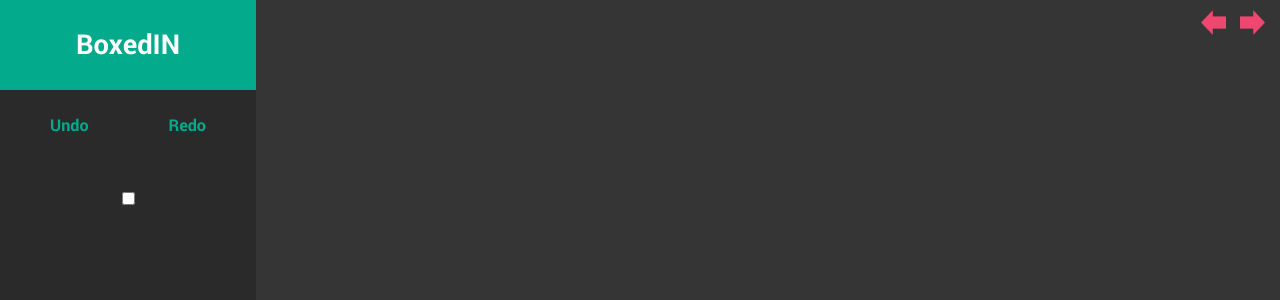
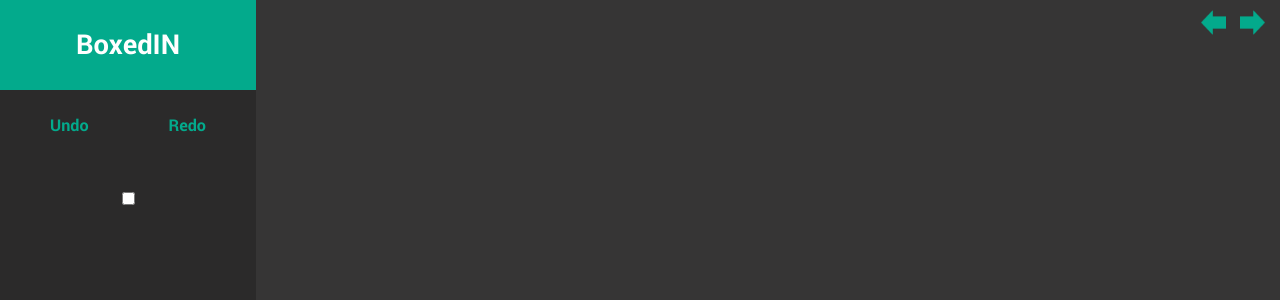
Before and after one commit to santosgagbegnon/BoxedIN, a Flask app: page /app in a window 1280 px wide; the page is wider, and only the part inside the window is pictured. Shown: the top 300 px of that part. Run offline with Flask 2, Linux system fonts and the light colour scheme; some libraries are stand-ins or nearby versions.

Commit message:
fixed assets and added random colouring

```diff
--- a/static/css/app.css
+++ b/static/css/app.css
@@ -41,8 +41,6 @@ html{
 	outline: none;
 	padding: 0;
 	border: none;
-
-
 }
 
 #undo-button{
@@ -83,12 +81,13 @@ html{
 	outline: none;
 	text-align: center;
 	font-size: 15px;
-  }
+}
 
 .trash-button{
 	border: none;
 	position: absolute;
 	vertical-align: middle;
+	margin-top: -2px;
 	right: 30px;
 	height: 25px;
 	width: 25px;
--- a/static/scripts/app.js
+++ b/static/scripts/app.js
@@ -417,7 +417,7 @@ function createLabelElement(label){
     const trash_button = document.createElement("input")
     trash_button.className = "trash-button"
     trash_button.type = "image"
-    trash_button.src = "https://findicons.com/files/icons/1580/devine_icons_part_2/128/trash_recyclebin_empty_closed.png"
+    trash_button.src = "../static/assets/trash.png"
     trash_button.addEventListener("click",function(e){
         const labelID = e.target.parentNode.querySelector(".label-input").id
         currentCanvas.destroyRectangle(labelID)
@@ -449,7 +449,15 @@ function createLabelElement(label){
             }
         }
         if(colour == null) { colourCount += 1}
-        colour = colour || colours[colourCount%3]
+        let defaultColour = null
+        if(colourCount >= colours.length-1){
+            defaultColour = '#'+Math.random().toString(16).substr(-6);
+        }
+        else{
+            defaultColour = colours[colourCount]
+        }
+        colour = colour || defaultColour
+
         currentCanvas.updateLabelColour(label.id, colour)
         list_item.style.backgroundColor = colour //currentCanvas.getLabelColour(label.id)
     })
@@ -461,6 +469,6 @@ function createLabelElement(label){
 
 }
 
-const colours = ["#ff553f","#663ce6", "#7ceb40"]
+const colours = ["#3BE2DA","#FFCC00","#B81365","#3610DC","#ff553f", "#7ceb40","#663ce6","#024E80","#009933","#A8350C","#FD427C"]
 const defaultColour = "#8de874"
 let colourCount = -1
--- a/static/scripts/canvas.js
+++ b/static/scripts/canvas.js
@@ -112,7 +112,7 @@ export default class Canvas{
             y: this.stage.getPointerPosition().y,
             width: 0,
             height: 0,
-            stroke: defaultColour,
+            stroke: "#000000",
             strokeWidth: 2,
             dragBoundFunc: function(pos) {
                 const maxX = this.getParent().getParent().width() - this.width()
@@ -494,7 +494,7 @@ export class Label {
      */
     constructor(id,colour,name){
         this.id = id
-        this.colour = colour || defaultColour
+        this.colour = colour || "#000000"
         this.name = name || ""
     }
     /**
```
Also changed, not shown: static/assets/Back.png, static/assets/Forward.png, static/assets/trash.png (added).
